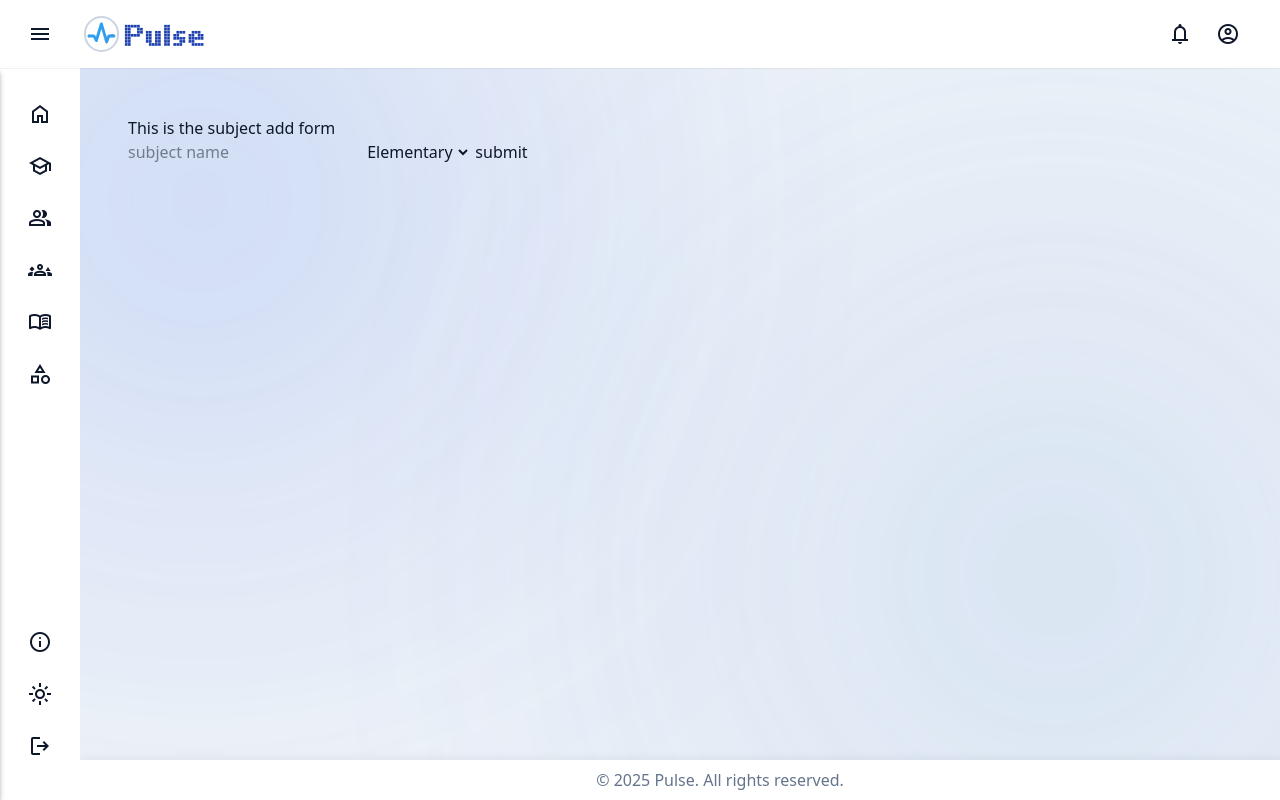
After one commit to JosephCanzana/Pulse, a Flask app: page /admin/subject/add in a window 1280 px wide. The commit adds this page. Run offline with Flask 3, Linux system fonts and the light colour scheme; a user stored in the database is signed in; data comes from the database, SQL or seed files in the repository.

Commit message:
Added subject add and list page

```diff
--- a/app.py
+++ b/app.py
@@ -449,6 +449,41 @@ def admin_department_add():
         return render_template("admin/department/add_form.html", lvls=lvls)
 
 
+# Subjects (admin side)
+@app.route("/admin/subject")
+@login_required
+def admin_subject():
+    subjects = db.session.execute(text("SELECT * FROM Subject")).mappings().all()
+    return render_template("admin/subject/list.html", subjects=subjects)
+
+
+@app.route("/admin/subject/add", methods=["POST", "GET"])
+@login_required
+def admin_subject_add():
+    if request.method == "POST":
+        subject_name = request.form.get("name")
+        lvl = request.form.get("level")
+
+        if not subject_name or not lvl:
+            flash("Please fill up the form.", "info")
+            return redirect(url_for("admin_subject_add"))
+
+        subject = db.session.execute(text("SELECT * FROM Subject WHERE name=:name and education_level_id=:lvl"), {"name":subject_name, "lvl":lvl}).fetchone()
+        if subject:
+            flash("The subject on that level already exist.", "info")
+            return redirect(url_for("admin_subject_add"))
+
+        db.session.execute(
+            text("INSERT INTO Subject (name, education_level_id) VALUES (:name, :lvl)"),
+            {"name": subject_name, "lvl": lvl}
+        )
+        db.session.commit()
+        flash("Subject added successfully!", "success")
+        return redirect(url_for("admin_subject_add"))
+    else:
+        lvls = db.session.execute(text("SELECT * FROM EducationLevel")).mappings().all()
+        return render_template("admin/subject/add_form.html", lvls=lvls)
+
 # ==== TEACHER PAGES =====
 
 @app.route("/teacher")
--- a/static/js/main.js
+++ b/static/js/main.js
@@ -64,13 +64,13 @@ confirmModal.addEventListener("click", (e) => {
  * @param {Event} e - Form submit event
  * @param {HTMLFormElement} form - The form being submitted
  */
-function openConfirmFormModal(e, form) {
+function openConfirmFormModal(e, form, title, message) {
     e.preventDefault(); // Stop immediate submission
 
     // Optional: customize title and message dynamically
     openConfirmModal(
-        'Confirm Account Activation',
-        'Are you sure you want to activate your account?',
+        title,
+        message,
         form.action,
         form.method
     );
--- /dev/null
+++ b/templates/admin/subject/add_form.html
@@ -0,0 +1,21 @@
+{% extends "layout.html" %}
+
+{% block title %}
+  Add Subject Form
+{% endblock %}
+
+{% block main %}
+This is the subject add form
+<form action="{{ url_for('admin_subject_add') }}"
+onsubmit="return openConfirmFormModal(event, this, 'Confirm subject add', 'Are you sure you want to add this subject?')"
+method="post">
+<input type="text" name="name" placeholder="subject name">
+<select name="level" id="">
+    {% for lvl in lvls %}
+    <option value="{{ lvl.id }}">{{ lvl.name }}</option>
+    {% endfor %}
+</select>
+<button>submit</button>
+</form>
+
+{% endblock %}
--- a/templates/auth/account_activation.html
+++ b/templates/auth/account_activation.html
@@ -28,7 +28,7 @@
           method="post"
           class="flex flex-col gap-3"
           autocomplete="off"
-          onsubmit="return openConfirmFormModal(event, this)"
+          onsubmit="return openConfirmFormModal(event, this, 'Confirm Account Activation', 'Are you sure you want to activate your account?')"
       >
           <input type="text" name="first_name" placeholder="First Name" class="txt-input-box text-lg" required>
           <input type="text" name="last_name" placeholder="Last Name" class="txt-input-box text-lg" required>
--- a/templates/components/sidebar.html
+++ b/templates/components/sidebar.html
@@ -22,7 +22,7 @@
             <a href="{{ url_for('admin_course') }}" class="btn-side-bar-collapsed">
                 <span class="material-symbols-outlined">menu_book</span>
             </a>
-            <a href="#" class="btn-side-bar-collapsed">
+            <a href="{{ url_for('admin_subject') }}" class="btn-side-bar-collapsed">
                 <span class="material-symbols-outlined">category</span>
             </a>
 
@@ -103,7 +103,7 @@
                 <span class="ml-4">Courses</span>
             </a>
 
-            <a href="#" class="btn-side-bar-expand">
+            <a href="{{ url_for('admin_subject') }}" class="btn-side-bar-expand">
                 <span class="material-symbols-outlined">category</span>
                 <span class="ml-4">Subjects</span>
             </a>
--- a/templates/layout.html
+++ b/templates/layout.html
@@ -55,7 +55,7 @@
     </div>
     {% endif %}
 
-    {% include 'components/confirm.html' %}
+    {% include 'partials/confirm.html' %}
     {% include 'partials/_flash_modal.html' %}
     <script src="{{ url_for('static', filename='js/sidebar.js') }}"></script>
     <script src="{{ url_for('static', filename='js/main.js') }}"></script>
--- a/templates/components/confirm.html
+++ b/templates/partials/confirm.html
@@ -1,11 +1,11 @@
 <!-- Liquid Glass Confirmation Modal -->
 <div
   id="confirm-modal"
-  class="fixed inset-0 bg-black/40 backdrop-blur-sm flex items-center justify-center hidden z-50 animate-fadeIn"
+  class="fixed inset-0 bg-black/40 backdrop-blur-md flex items-center justify-center hidden z-50 animate-fadeIn"
 >
   <div
-    class="relative w-[22rem] max-w-[90%] bg-[var(--clr-glass-light)] border-[var(--clr-glass-border)] rounded-3xl p-8 text-center shadow-2xl border overflow-hidden transition-all duration-300"
-    style="backdrop-filter: blur(20px) saturate(180%);"
+    class="relative w-[22rem] max-w-[90%] rounded-3xl p-8 text-center shadow-2xl border overflow-hidden transition-all duration-300
+           bg-[var(--clr-glass-light)] border-[var(--clr-glass-border)] backdrop-saturate-150"
   >
     <!-- Ambient glow background -->
     <div
@@ -33,7 +33,8 @@
         <!-- Cancel Button -->
         <button
           id="confirm-modal-cancel"
-          class="px-6 py-2.5 rounded-xl border-[var(--clr-border)] bg-[var(--clr-glass-dark)] text-[var(--clr-txt-primary)] font-medium border shadow-sm transition-all duration-300"
+          class="px-6 py-2.5 rounded-xl border bg-[var(--clr-glass-dark)] text-[var(--clr-txt-primary)]
+                 border-[var(--clr-border)] font-medium shadow-sm transition-all duration-300 hover:bg-[var(--clr-glass-light)]"
         >
           Cancel
         </button>
@@ -43,8 +44,10 @@
           <button
             type="submit"
             id="confirm-modal-submit"
-            class="px-6 py-3 rounded-lg border-[var(--clr-primary)] text-[var(--clr-txt-primary)] bg-[var(--clr-primary)] hover:bg-[var(--clr-secondary)] transition-all ease-in-out duration-300 font-medium"
-            style="box-shadow: 0 0 8px var(--clr-primary)25;"
+            class="px-6 py-3 rounded-lg border border-[var(--clr-primary)]
+                   text-[var(--clr-txt-primary)] bg-[var(--clr-primary)]
+                   hover:bg-[var(--clr-secondary)] transition-all duration-300 font-medium
+                   shadow-[0_0_8px_var(--clr-primary)_/_25%] hover:shadow-[0_0_12px_var(--clr-secondary)_/_40%]"
           >
             Confirm
           </button>
@@ -54,13 +57,20 @@
 
     <!-- Outer Glow -->
     <div
-      class="absolute inset-0 rounded-3xl opacity-10 blur-3xl pointer-events-none"
-      style="background: var(--clr-primary);"
+      class="absolute inset-0 rounded-3xl bg-[var(--clr-primary)] opacity-10 blur-3xl pointer-events-none"
     ></div>
   </div>
 </div>
 
+<!-- ⚙️ Scoped Custom CSS (merge-safe with Tailwind) -->
 <style>
+/* Use an ID scope to prevent global conflicts */
+#confirm-modal {
+  --glow-hover: var(--clr-glow-primary);
+  --glow-active: var(--clr-glow-tertiary);
+}
+
+/* Keyframes should stay outside Tailwind */
 @keyframes fadeIn {
   from { opacity: 0; transform: scale(0.95); }
   to { opacity: 1; transform: scale(1); }
@@ -69,35 +79,27 @@
   animation: fadeIn 0.25s ease-out;
 }
 
-/* Hover effects for both buttons */
+/* Button animations merged safely with Tailwind */
+#confirm-modal button {
+  transition: transform 0.2s ease, box-shadow 0.2s ease;
+}
 #confirm-modal button:hover {
-  transform: translateY(-3px);
-  box-shadow: 0 0 15px var(--clr-glow-primary);
+  transform: translateY(-2px);
+  box-shadow: 0 0 10px var(--glow-hover);
 }
 #confirm-modal button:active {
-  transform: scale(0.96);
-  box-shadow: 0 0 8px var(--clr-glow-tertiary);
-}
-
-/* Cancel button hover color */
-#confirm-modal-cancel:hover {
-  background: var(--clr-glass-light);
-}
-
-/* Confirm button hover color */
-#confirm-modal-submit:hover {
-  background: var(--clr-secondary);
-  color: var(--clr-surface);
-  box-shadow: 0 0 18px var(--clr-secondary);
+  transform: scale(0.97);
+  box-shadow: 0 0 6px var(--glow-active);
 }
 </style>
 
+<!-- 🎯 JS -->
 <script>
 document.addEventListener("DOMContentLoaded", () => {
   const modal = document.getElementById("confirm-modal");
   const cancelBtn = document.getElementById("confirm-modal-cancel");
 
-  // Function to open modal (can be called globally)
+  // Open modal
   window.showConfirmModal = (title, message, formAction) => {
     document.getElementById("confirm-modal-title").textContent = title;
     document.getElementById("confirm-modal-message").textContent = message;
@@ -106,7 +108,7 @@ document.addEventListener("DOMContentLoaded", () => {
     setTimeout(() => modal.classList.add("animate-fadeIn"), 10);
   };
 
-  // Close modal when cancel is clicked
+  // Close modal smoothly
   cancelBtn.addEventListener("click", () => {
     modal.classList.add("opacity-0", "pointer-events-none", "transition", "duration-200");
     setTimeout(() => modal.classList.add("hidden"), 200);
```
Also changed, not shown: static/css/output.css (+36 -0 lines), templates/admin/subject/list.html (+15 -0 lines), templates/admin/subject/form.html (deleted).
